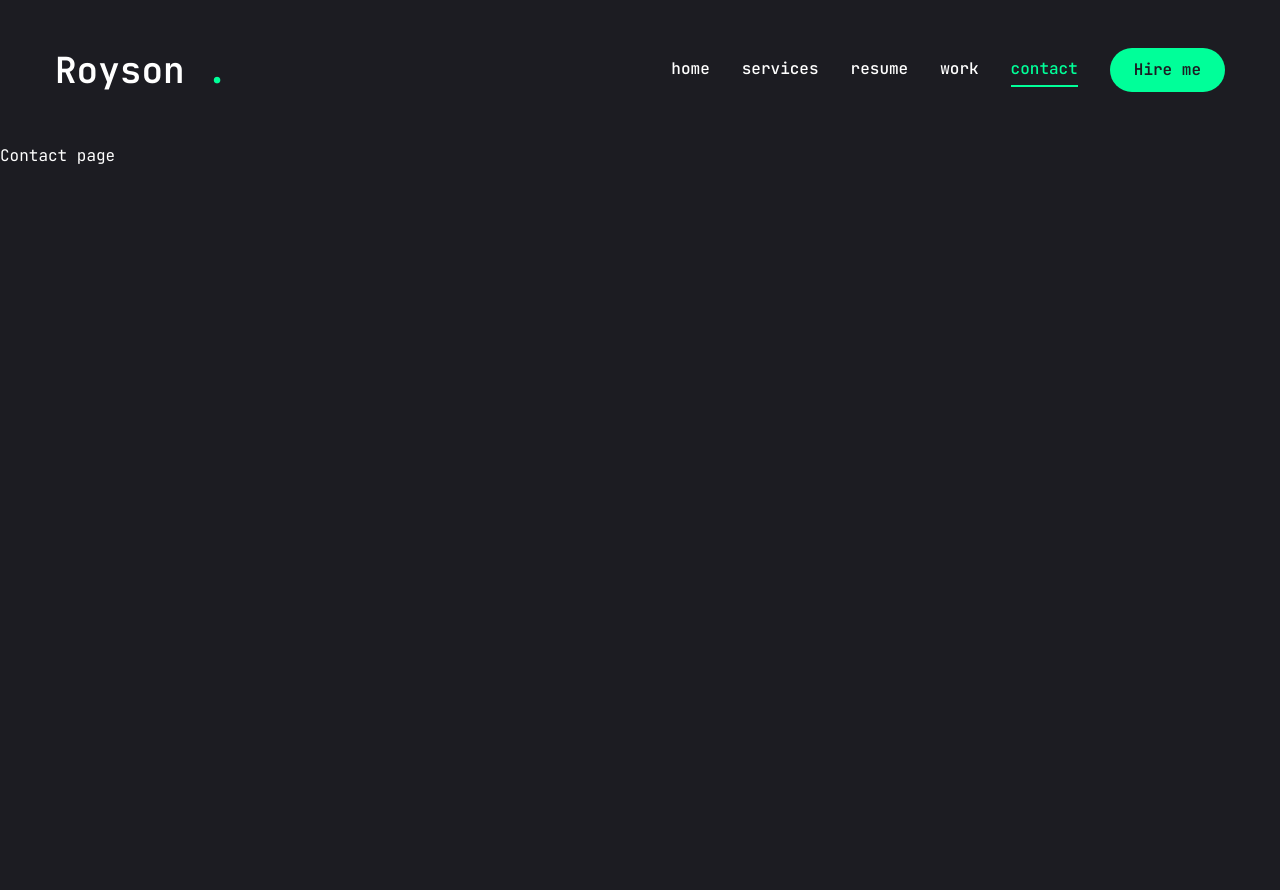
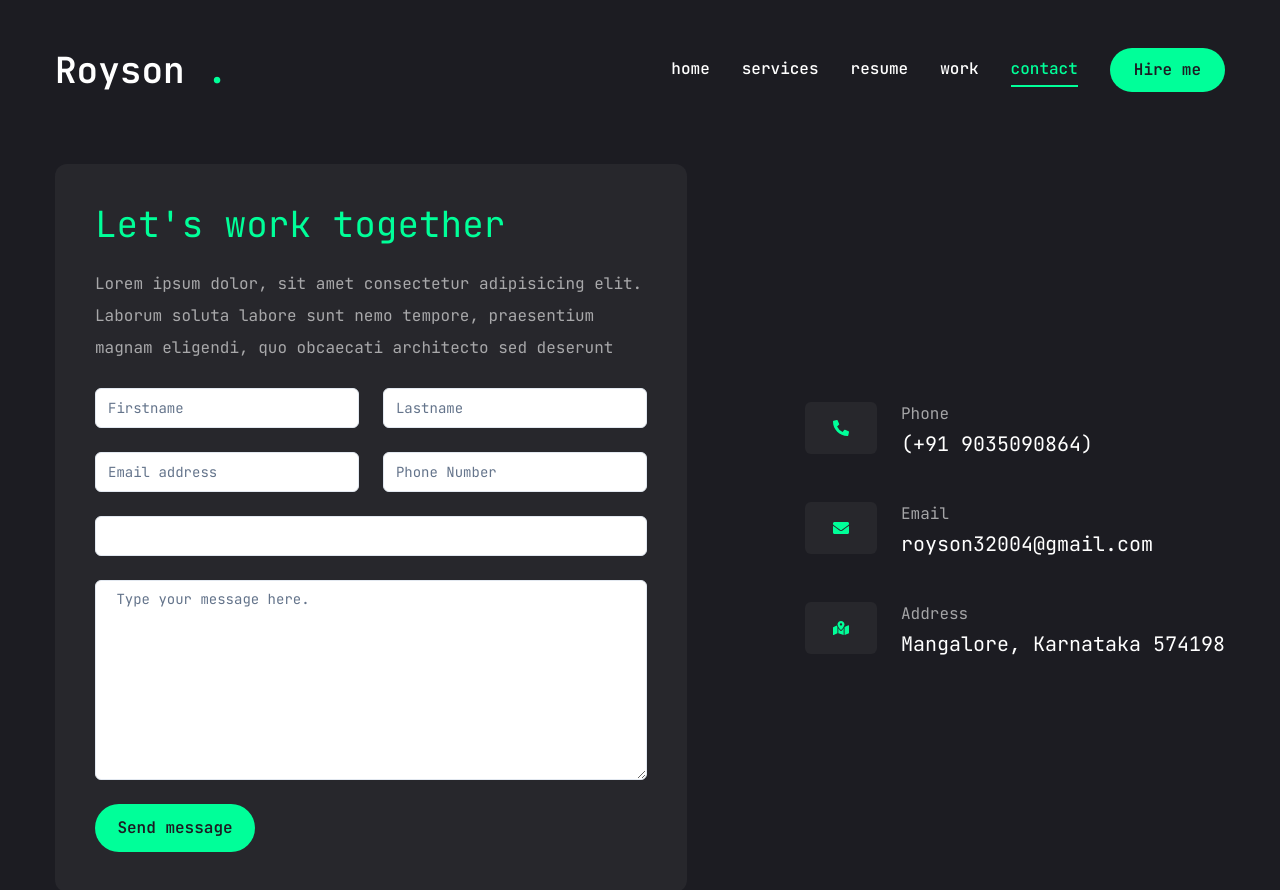
Before and after one commit to roysonmenezes/Portfolio, a Next.js app: page /contact in a window 1280 px wide. Shown: the top 890 px of the page. Before the commit the page ends 800 px from the top, so only its background shows below. Built offline with nearby package versions, Linux system fonts and the light colour scheme.

Commit message:
added contact page

```diff
--- a/app/contact/page.jsx
+++ b/app/contact/page.jsx
@@ -1,8 +1,107 @@
-import React from "react";
+"use client"
+
+import { Button } from "@/components/ui/button";
+import { Input } from "@/components/ui/input";
+import { Textarea } from "@/components/ui/textarea";
+
+import { Select, SelectContent, SelectGroup, SelectItem, SelectLabel, SelectTrigger, SelectValue } from "@/components/ui/select";
+
+import { FaPhoneAlt, FaEnvelope, FaMapMarkedAlt} from 'react-icons/fa'
+import { Description } from "@radix-ui/react-dialog";
+
+const info = [
+  {
+    icon: <FaPhoneAlt />,
+    title: 'Phone',
+    description: "(+91 9035090864)"
+  },
+  {
+    icon: <FaEnvelope />,
+    title: 'Email',
+    description: "royson32004@gmail.com"
+  },
+  {
+    icon: <FaMapMarkedAlt />,
+    title: 'Address',
+    description: "Mangalore, Karnataka 574198"
+  },
+]
+
+import { motion } from "framer-motion";
 
 const Contact = () => {
-    return(
-        <div> Contact page</div>
-    )
-}
- export default Contact;
+  return (
+    <motion.section
+    initial= {{opacity: 0}}
+    animate={{
+      opacity:1,
+      transition: {delay: 2.4, duration: 0.4, ease:'easeIn'},
+    }}
+    className="py-6"
+    >
+
+      <div className="container mx-auto">
+        <div className="flex flex-col xl:flex-row gap-[30px]">
+          {/* form */}
+          <div className="xl:w-[54%] order-2 xl:order-none">
+            <form className="flex flex-col gap-6 p-10 bg-[#27272c] rounded-xl">
+              <h3 className="text-4xl text-accent">Let's work together</h3>
+              <p className="text-white/60">Lorem ipsum dolor, sit amet consectetur adipisicing elit. Laborum soluta labore sunt nemo tempore, praesentium magnam eligendi, quo obcaecati architecto sed deserunt</p>
+
+              {/* input */}
+              <div className="grid grid-cols-1 md:grid-cols-2 gap-6">
+                <Input type="firstname" placeholder="Firstname"/>
+                <Input type="lastname" placeholder="Lastname"/>
+                <Input type="email" placeholder="Email address"/>
+                <Input type="phone" placeholder="Phone Number"/>
+              </div>
+
+              {/* select */}
+              <Select>
+                <SelectTrigger className="w-full">
+                  <SelectValue placeholder= "Select a service"/>
+                </SelectTrigger>
+                <SelectContent>
+                  <SelectGroup>
+                    <SelectLabel>Select a service</SelectLabel>
+                    <SelectItem value="est">Web Development</SelectItem>
+                    <SelectItem value="cst">UI/UX Design</SelectItem>
+                    <SelectItem value="mst">Machine Learning</SelectItem>
+                  </SelectGroup>
+                </SelectContent>
+              </Select>
+
+              {/* textarea */}
+              <Textarea  className="h-[200px]" placeholder= " Type your message here." />
+
+              {/* btn */}
+              <Button size="md" className="max-w-40">
+                Send message
+              </Button>
+            </form>
+          </div>
+
+          {/* info */}
+          <div className="flex-1 flex items-center xl:justify-end order-1 xl:order-none mb-8 xl:mb-0">
+            <ul className="flex flex-col gap-10">
+              {info.map((item, index) => {
+                return(
+                  <li key={index} className="flex items-center gap-6">
+                    <div className="w-[52px] h-[52px] xl:w-[72px] bg-[#27272c]  text-accent rounded-md flex items-center justify-center">
+                      <div>{item.icon}</div>
+                    </div>
+                    <div className="flex-1 ">
+                      <p className="text-white/60">{item.title}</p>
+                      <h3 className="text-xl">{item.description}</h3>
+                    </div>
+                  </li>
+                )
+              })}
+            </ul>
+          </div>
+        </div>
+      </div>
+    </motion.section>
+  );
+};
+export default Contact;
```
